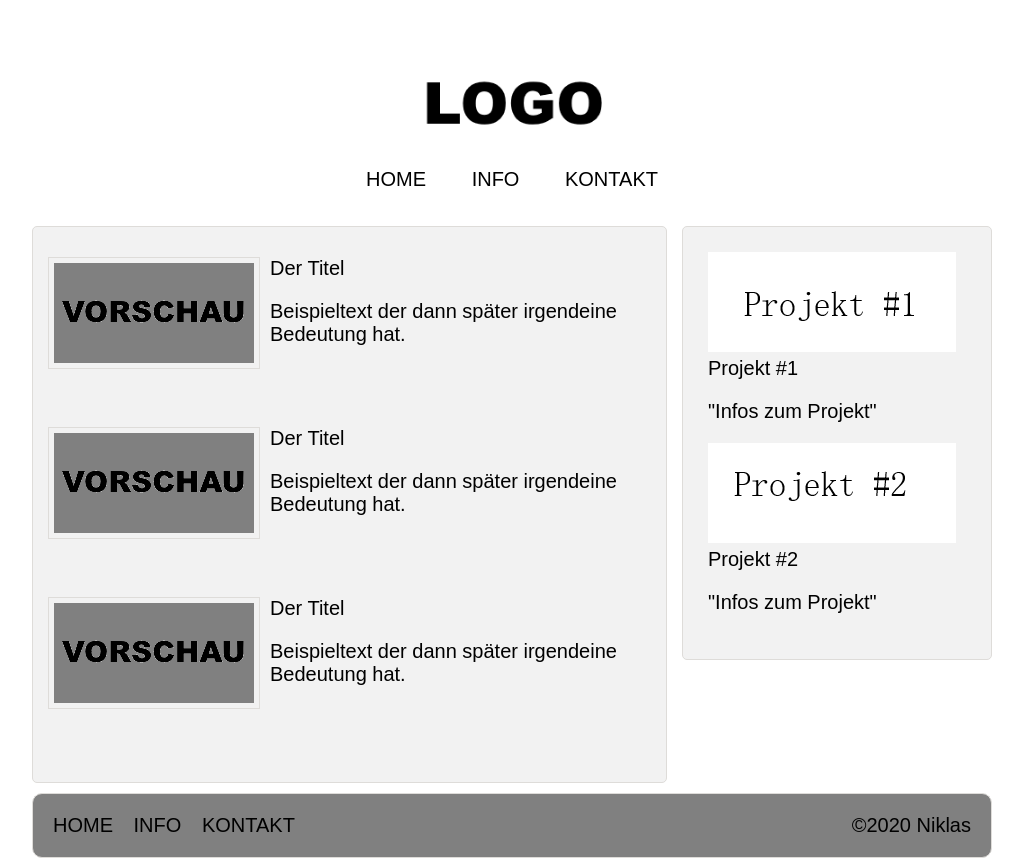
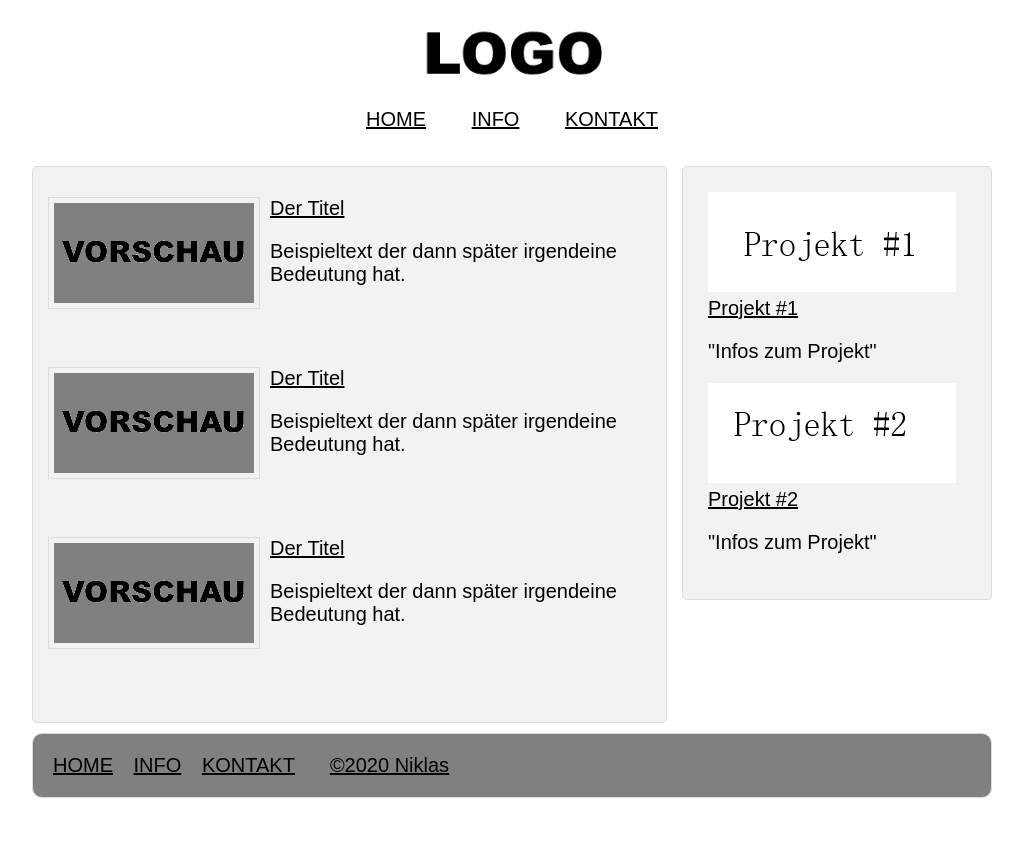
Before and after one commit to Niklas-droid/Website2, a plain HTML site: page index.html in a window 1280 px wide. Shown: the whole page, without its empty margins (128-1151 px from the left). After the commit the page ends 806 px from the top, so only its background shows below. Drawn offline with Linux system fonts and the light colour scheme.

Commit message:
Schrift unterstrichen

```diff
--- a/style.css
+++ b/style.css
@@ -7,8 +7,6 @@
 }
 
 header {
-	padding-top: 50px;
-	padding-bottom: 10px;
     height: 80px;
 	text-align: center;
 }
@@ -19,7 +17,6 @@ nav {
 
 nav ul {
 	list-style-type: none;
-
 }
 
 nav li {
@@ -29,7 +26,6 @@ nav li {
 
 a{
 	color: black;
-	text-decoration: none;
 }
 
 section{
@@ -91,7 +87,6 @@ footer li {
 	display: inline;
 }
 
-footer p {
 text-align: right;
 margin-right: 20px;
 color: #777;
```
